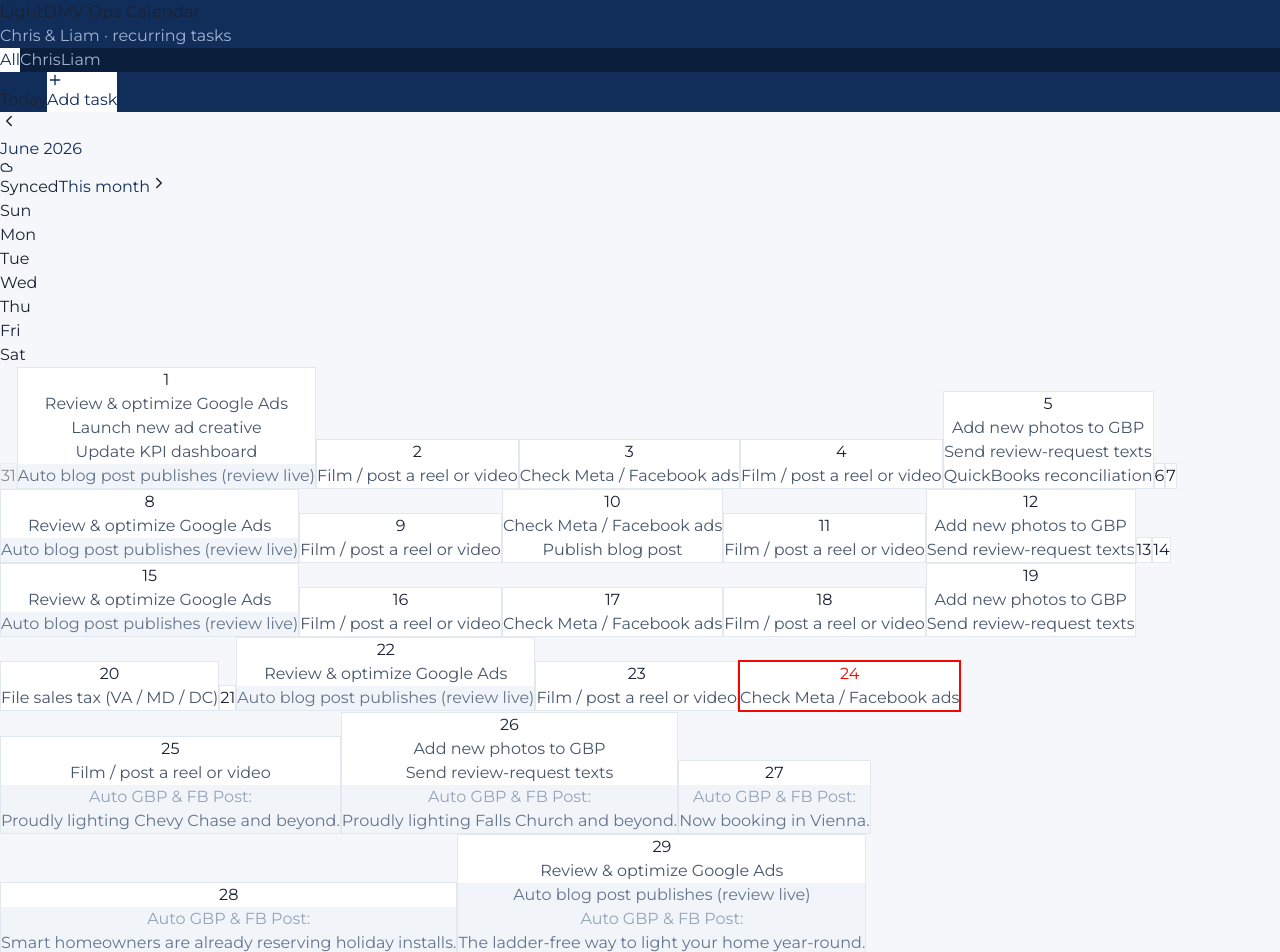
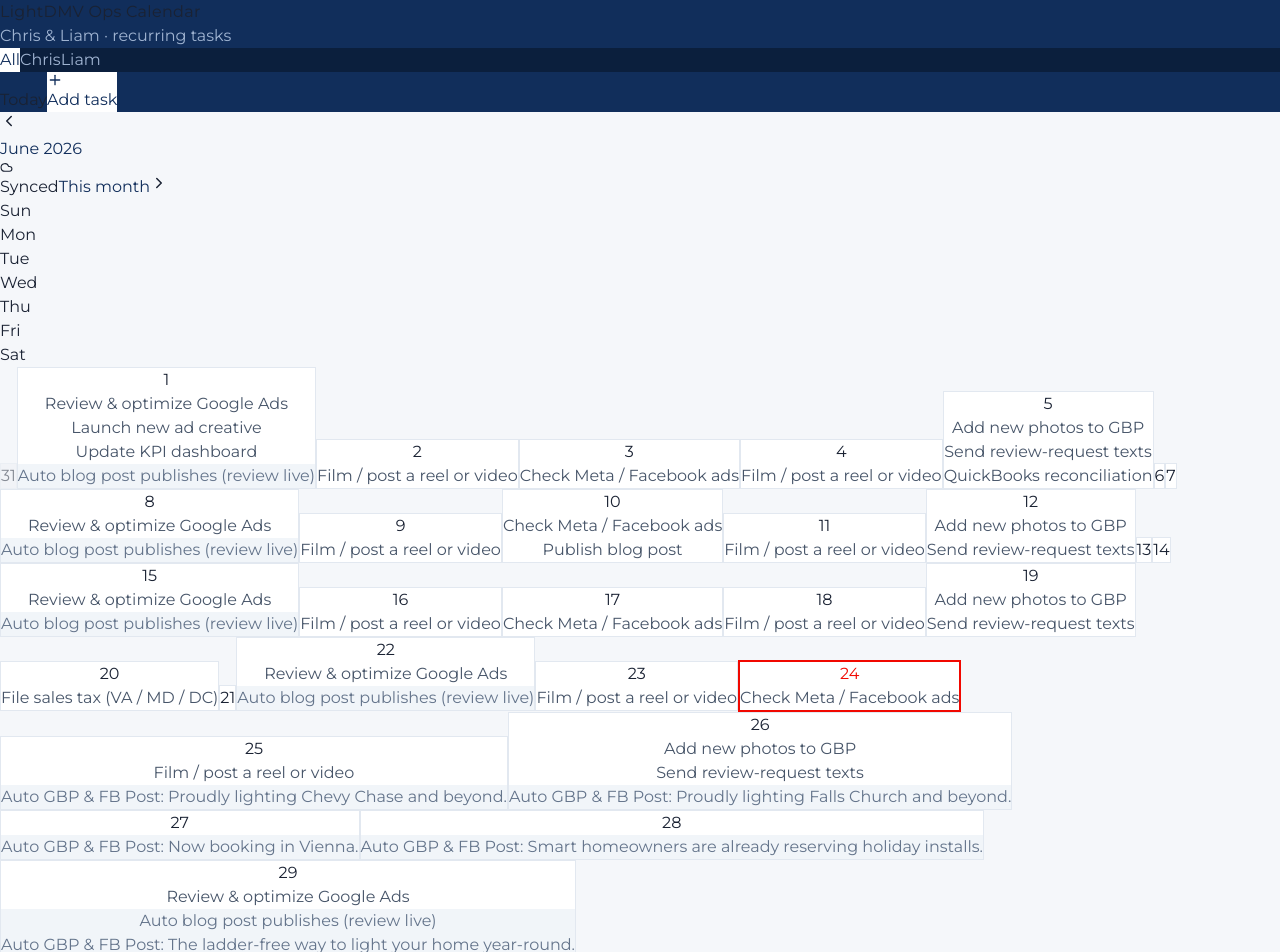
Before and after one commit to cbellamah-tech/LightDMVcalendar, a Next.js app: page / in a window 1280 px wide. Shown: the top 952 px of the page. Built offline with nearby package versions, Linux system fonts and the light colour scheme.

Commit message:
Enhance auto-post label in OpsCalendar with improved styling for better emphasis and clarity

```diff
--- a/app/page.tsx
+++ b/app/page.tsx
@@ -313,11 +313,12 @@ export default function OpsCalendar() {
                       ))}
                       {dayAuto.length > 0 && (
                         <>
-                          <span className="block text-[8px] font-extrabold uppercase leading-none whitespace-nowrap overflow-hidden" style={{ color: "#94A3B8" }}>Auto GBP &amp; FB Post:</span>
                           {dayAuto.slice(0, 2).map(p => (
                             <div key={p.id} className="flex items-center gap-1">
                               <span style={{ background: "#94A3B8" }} className="w-1.5 h-1.5 rounded-full shrink-0" />
-                              <span style={{ color: "#64748B" }} className="text-[10px] truncate leading-tight">{p.short}</span>
+                              <span className="text-[10px] truncate leading-tight" style={{ color: "#64748B" }}>
+                                <span className="font-extrabold uppercase">Auto GBP &amp; FB Post: </span>{p.short}
+                              </span>
                             </div>
                           ))}
                           {dayAuto.length > 2 && <span className="text-[10px] font-semibold" style={{ color: "#94A3B8" }}>+{dayAuto.length - 2} more auto-posts</span>}
```
